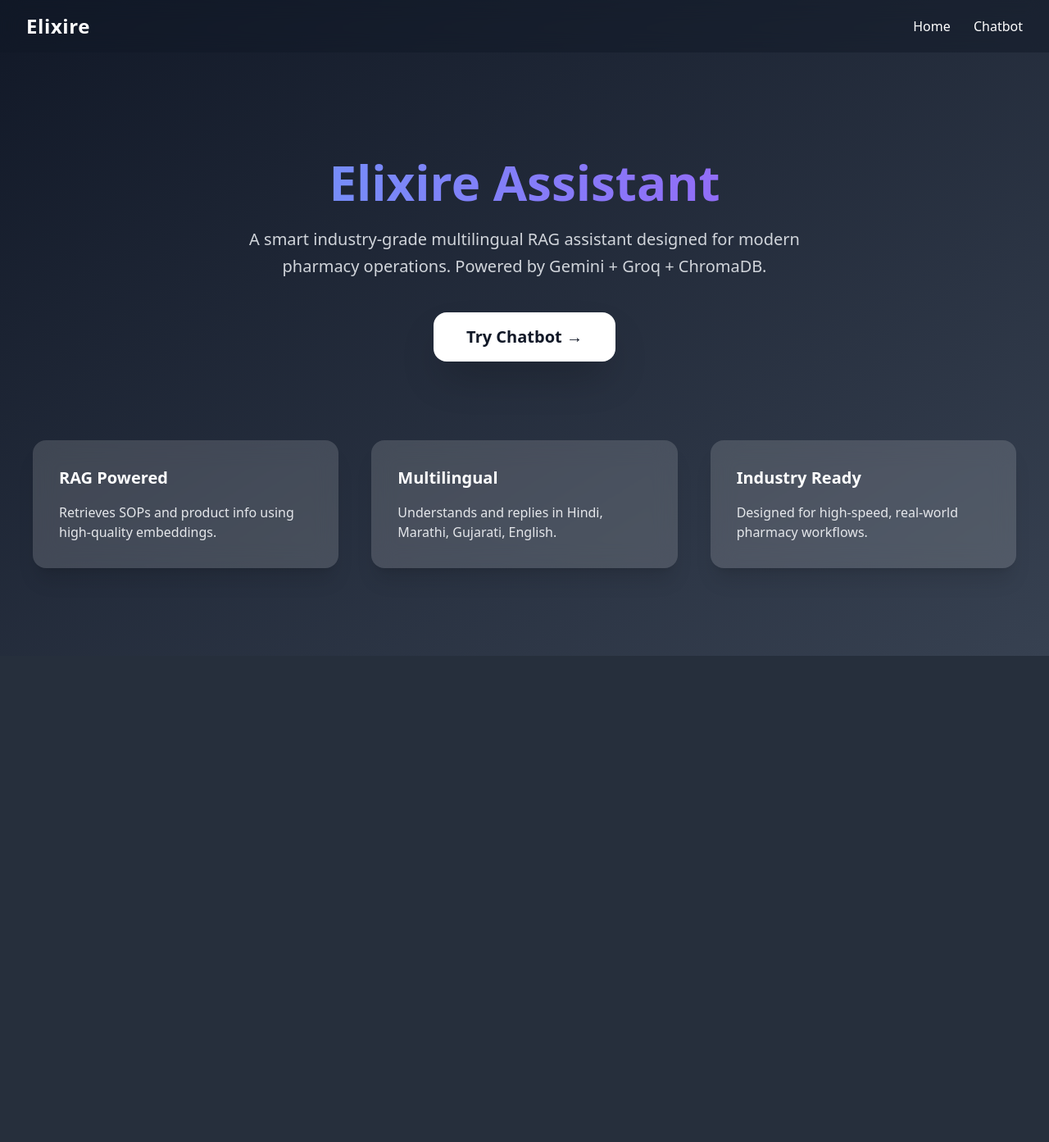
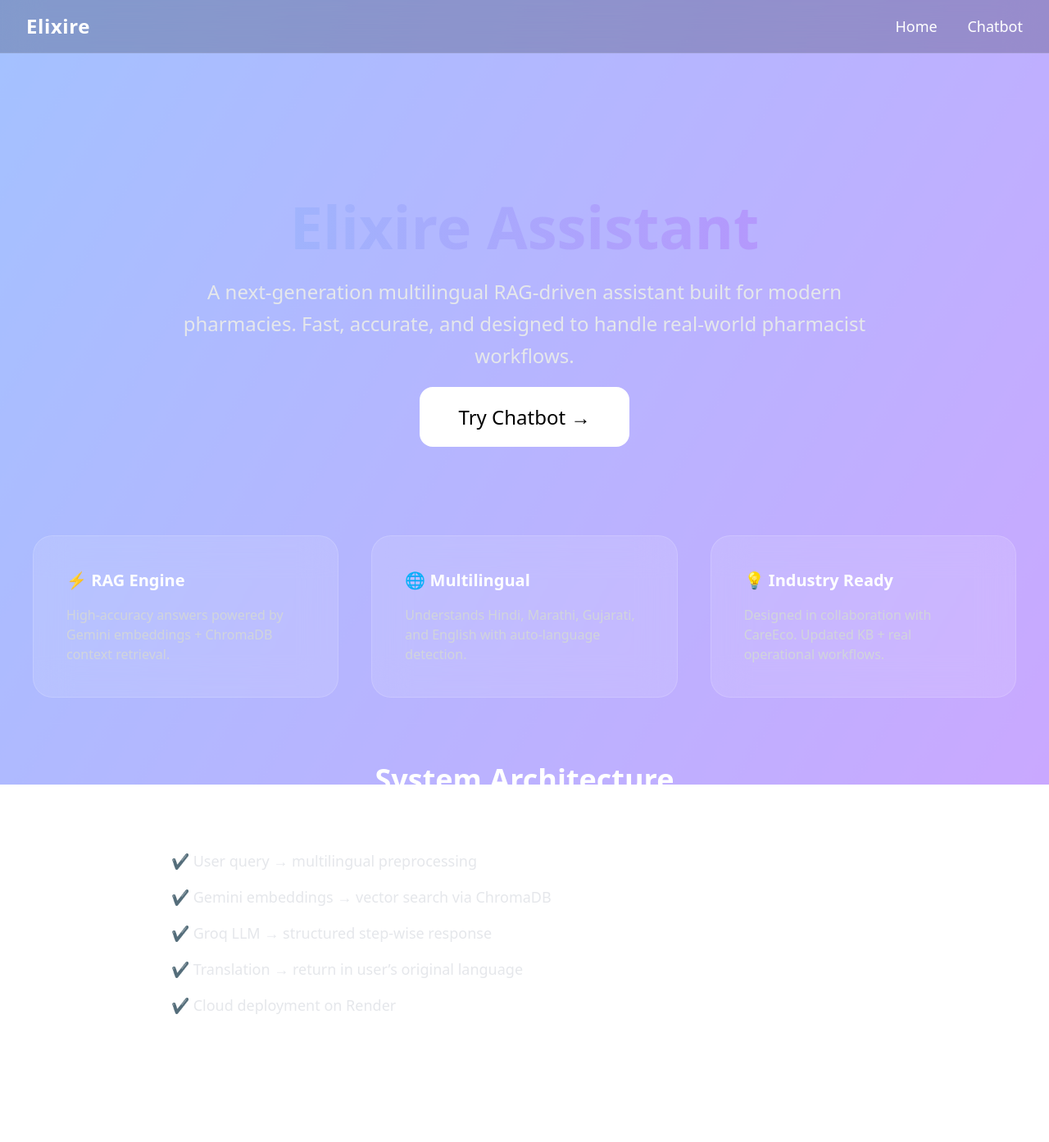
Before and after one commit to MayenkJoshi37/Elixire, a Flask app: page / in a window 1280 px wide. Shown: the whole page at 82% size. Before the commit the page ends 800 px from the top, so only its background shows below. Run offline with Flask 3, Linux system fonts and the light colour scheme; some libraries are stand-ins or nearby versions.

Commit message:
Changes in Frontend part 4 FINAL

```diff
--- a/static/css/style.css
+++ b/static/css/style.css
@@ -1,150 +1,117 @@
 /* ------------------------------
-   GLOBAL GLASS & EFFECTS
+   ANIMATED MOVING BACKGROUND
+--------------------------------*/
+.animated-bg {
+    position: fixed;
+    width: 200%;
+    height: 200%;
+    top: -50%;
+    left: -50%;
+    z-index: -10;
+
+    background: linear-gradient(
+        120deg,
+        rgba(0, 120, 255, 0.4),
+        rgba(180, 0, 255, 0.4),
+        rgba(255, 120, 0, 0.4),
+        rgba(0, 200, 255, 0.4)
+    );
+    background-size: 300% 300%;
+    animation: moveGradient 20s infinite alternate ease-in-out;
+}
+
+@keyframes moveGradient {
+    0% { transform: translate(0,0); }
+    50% { transform: translate(25%, -20%); }
+    100% { transform: translate(-20%, 20%); }
+}
+
+
+/* ------------------------------
+       GLASS COMPONENTS
 --------------------------------*/
 
-.glass {
-    backdrop-filter: blur(14px);
+.glass-card {
+    backdrop-filter: blur(22px);
     background: rgba(255, 255, 255, 0.12);
     border: 1px solid rgba(255, 255, 255, 0.15);
+    transition: 0.3s ease;
+}
+.glass-card:hover {
+    transform: translateY(-6px);
+    background: rgba(255, 255, 255, 0.18);
 }
 
-/* Soft Glow (used for buttons/cards) */
-.glow:hover {
-    box-shadow: 0 0 20px rgba(255, 255, 255, 0.3);
-    transform: translateY(-2px);
-    transition: 0.25s ease;
+.glass-super {
+    backdrop-filter: blur(30px);
+    background: rgba(255, 255, 255, 0.10);
+    border: 1px solid rgba(255, 255, 255, 0.25);
 }
 
-/* ------------------------------
-   ANIMATIONS
---------------------------------*/
-
-.fade-in {
-    animation: fadeIn 0.6s ease-out;
+.glass-input {
+    backdrop-filter: blur(18px);
+    background: rgba(0, 0, 0, 0.45);
+    border: 1px solid rgba(255, 255, 255, 0.2);
+}
+.glass-input:focus {
+    background: rgba(0, 0, 0, 0.6);
+    outline: none;
 }
 
-@keyframes fadeIn {
-    from { opacity: 0; transform: translateY(12px); }
+.glass-btn {
+    background: rgba(255, 255, 255, 0.85);
+    color: #111;
+    transition: 0.2s;
+}
+.glass-btn:hover {
+    background: #fff;
+    box-shadow: 0 0 30px rgba(255,255,255,0.5);
+    transform: translateY(-2px);
+}
+
+.btn-primary {
+    background: white;
+    color: black;
+    border-radius: 14px;
+    transition: 0.3s;
+}
+.btn-primary:hover {
+    transform: scale(1.1);
+    box-shadow: 0 0 35px rgba(255,255,255,0.4);
+}
+
+
+/* ------------------------------
+         ANIMATIONS
+--------------------------------*/
+.fade-in {
+    animation: fade 0.8s ease-out;
+}
+@keyframes fade {
+    from { opacity: 0; transform: translateY(16px); }
     to { opacity: 1; transform: translateY(0); }
 }
 
-.slide-up {
-    animation: slideUp 0.8s ease-out;
+.hero-glow {
+    animation: heroPulse 4s infinite alternate ease-in-out;
+}
+@keyframes heroPulse {
+    from { opacity: 0.85; }
+    to { opacity: 1; }
 }
 
-@keyframes slideUp {
-    from { opacity: 0; transform: translateY(30px); }
-    to { opacity: 1; transform: translateY(0); }
+
+/* Chat bubbles */
+.bubble-pop { animation: bubble 0.25s ease-out; }
+@keyframes bubble {
+    from { opacity: 0; transform: scale(0.85); }
+    to { opacity: 1; transform: scale(1); }
 }
 
-.typing-pulse {
-    animation: pulse 1.2s infinite ease-in-out;
-}
 
-@keyframes pulse {
-    0% { opacity: .3; }
-    50% { opacity: 1; }
-    100% { opacity: .3; }
-}
-
-/* Message bubble pop */
-.bubble-pop {
-    animation: bubblePop 0.3s ease-out;
-}
-
-@keyframes bubblePop {
-    0% { transform: scale(0.85); opacity: 0; }
-    100% { transform: scale(1); opacity: 1; }
-}
-
-/* ------------------------------
-   SCROLLBAR STYLING
---------------------------------*/
-
-::-webkit-scrollbar {
-    width: 8px;
-}
-
-::-webkit-scrollbar-track {
-    background: rgba(255, 255, 255, 0.05);
-}
-
+/* Scrollbar */
+::-webkit-scrollbar { width: 8px; }
 ::-webkit-scrollbar-thumb {
-    background: rgba(255, 255, 255, 0.28);
+    background: rgba(255,255,255,0.25);
     border-radius: 4px;
 }
-
-::-webkit-scrollbar-thumb:hover {
-    background: rgba(255, 255, 255, 0.45);
-}
-
-/* ------------------------------
-   CHAT BUBBLE LOOK ENHANCEMENTS
---------------------------------*/
-
-.chat-user {
-    background: rgba(255, 255, 255, 0.85);
-    color: #111;
-    border-radius: 16px 16px 0 16px;
-}
-
-.chat-bot {
-    background: rgba(0, 0, 0, 0.35);
-    border: 1px solid rgba(255, 255, 255, 0.1);
-    color: #f1f1f1;
-    border-radius: 16px 16px 16px 0;
-}
-
-/* ------------------------------
-   INPUT FIELD CUSTOM DESIGN
---------------------------------*/
-
-.glass-input {
-    backdrop-filter: blur(10px);
-    background: rgba(255, 255, 255, 0.18);
-    border: 1px solid rgba(255, 255, 255, 0.25);
-    transition: 0.3s;
-}
-
-.glass-input:focus {
-    background: rgba(255, 255, 255, 0.28);
-    border-color: white;
-    outline: none;
-}
-
-/* ------------------------------
-   BUTTONS
---------------------------------*/
-
-.glass-btn {
-    background: rgba(255, 255, 255, 0.9);
-    color: #111;
-    transition: 0.25s ease;
-}
-
-.glass-btn:hover {
-    background: #fff;
-    transform: translateY(-2px);
-    box-shadow: 0 10px 25px rgba(255, 255, 255, 0.25);
-}
-
-/* ------------------------------
-   EXTRA COMPONENTS
---------------------------------*/
-
-/* Floating subtle shadows */
-.card-float:hover {
-    transform: translateY(-6px);
-    transition: 0.3s ease;
-    box-shadow: 0 14px 30px rgba(0, 0, 0, 0.35);
-}
-
-@keyframes pulse-slow {
-    0% { opacity: 0.8; }
-    50% { opacity: 1; }
-    100% { opacity: 0.8; }
-}
-
-.animate-pulse-slow {
-    animation: pulse-slow 4s infinite ease-in-out;
-}
--- a/templates/base.html
+++ b/templates/base.html
@@ -4,36 +4,33 @@
     <meta charset="UTF-8">
     <meta name="viewport" content="width=device-width, initial-scale=1.0">
     <title>{{ title or "Elixire Assistant" }}</title>
+
+    <!-- Tailwind -->
     <script src="https://cdn.tailwindcss.com"></script>
 
-    <!-- Smooth Animations -->
-    <style>
-        .fade-in { animation: fadeIn 0.6s ease-out; }
-        @keyframes fadeIn {
-            from { opacity: 0; transform: translateY(10px); }
-            to { opacity: 1; transform: translateY(0); }
-        }
-        .glass {
-            backdrop-filter: blur(14px);
-            background: rgba(255,255,255,0.15);
-        }
-    </style>
+    <!-- Custom CSS -->
+    <link rel="stylesheet" href="/static/css/style.css">
 </head>
 
-<body class="bg-gradient-to-br from-gray-900 to-gray-700 text-white min-h-screen">
+<body class="relative min-h-screen text-white">
 
-<nav class="flex justify-between px-8 py-4 items-center bg-gray-900/50 backdrop-blur-md fixed w-full top-0 z-10">
-    <h1 class="text-2xl font-bold tracking-wide">Elixire</h1>
+    <!-- 🔥 Animated gradient background -->
+    <div class="animated-bg"></div>
 
-    <div class="space-x-6">
-        <a href="/" class="hover:text-gray-300 transition">Home</a>
-        <a href="/chatbot" class="hover:text-gray-300 transition">Chatbot</a>
-    </div>
-</nav>
+    <!-- NAVBAR -->
+    <nav class="fixed top-0 w-full z-50 backdrop-blur-xl bg-black/20 border-b border-white/10">
+        <div class="max-w-7xl mx-auto flex justify-between items-center px-8 py-4">
+            <h1 class="text-2xl font-bold tracking-wide">Elixire</h1>
+            <div class="space-x-8 text-lg">
+                <a href="/" class="hover:text-gray-300 transition-all">Home</a>
+                <a href="/chatbot" class="hover:text-gray-300 transition-all">Chatbot</a>
+            </div>
+        </div>
+    </nav>
 
-<div class="pt-24">
-    {% block content %}{% endblock %}
-</div>
+    <main class="pt-28 relative z-20">
+        {% block content %}{% endblock %}
+    </main>
 
 </body>
 </html>
--- a/templates/home.html
+++ b/templates/home.html
@@ -1,38 +1,50 @@
 {% extends "base.html" %}
 {% block content %}
 
-<!-- HERO -->
-<section class="text-center fade-in px-6 py-24">
-    <h1 class="text-6xl font-extrabold mb-6 bg-gradient-to-r from-blue-400 to-purple-500 text-transparent bg-clip-text animate-pulse-slow">
+<!-- HERO SECTION -->
+<section class="text-center px-6 py-32 fade-in">
+    <h1 class="text-7xl font-extrabold mb-6 bg-gradient-to-r from-blue-300 to-purple-400 text-transparent bg-clip-text hero-glow">
         Elixire Assistant
     </h1>
 
-    <p class="text-gray-300 text-xl max-w-3xl mx-auto leading-relaxed">
-        A smart industry-grade multilingual RAG assistant designed for modern pharmacy operations.
-        Powered by Gemini + Groq + ChromaDB.
+    <p class="text-gray-200 text-2xl max-w-4xl mx-auto leading-relaxed mb-10">
+        A next-generation multilingual RAG-driven assistant built for modern pharmacies.
+        Fast, accurate, and designed to handle real-world pharmacist workflows.
     </p>
 
     <a href="/chatbot"
-       class="mt-10 inline-block bg-white text-gray-900 px-10 py-4 rounded-2xl text-xl font-semibold shadow-2xl hover:scale-110 hover:shadow-[0_0_40px_#fff] transition-all glow">
+       class="btn-primary glow-xl px-12 py-5 text-2xl rounded-2xl">
         Try Chatbot →
     </a>
 </section>
 
-<!-- FEATURES -->
+<!-- FEATURE SECTION -->
 <section class="grid grid-cols-1 md:grid-cols-3 gap-10 px-10 pb-20 fade-in">
-    <div class="p-8 rounded-2xl glass shadow-xl card-float">
-        <h3 class="text-xl font-bold mb-4 text-white">RAG Powered</h3>
-        <p class="text-gray-200">Retrieves SOPs and product info using high-quality embeddings.</p>
+    <div class="glass-card p-10 rounded-3xl">
+        <h3 class="text-xl font-bold mb-4">⚡ RAG Engine</h3>
+        <p class="text-gray-300">High-accuracy answers powered by Gemini embeddings + ChromaDB context retrieval.</p>
     </div>
 
-    <div class="p-8 rounded-2xl glass shadow-xl card-float">
-        <h3 class="text-xl font-bold mb-4 text-white">Multilingual</h3>
-        <p class="text-gray-200">Understands and replies in Hindi, Marathi, Gujarati, English.</p>
+    <div class="glass-card p-10 rounded-3xl">
+        <h3 class="text-xl font-bold mb-4">🌐 Multilingual</h3>
+        <p class="text-gray-300">Understands Hindi, Marathi, Gujarati, and English with auto-language detection.</p>
     </div>
 
-    <div class="p-8 rounded-2xl glass shadow-xl card-float">
-        <h3 class="text-xl font-bold mb-4 text-white">Industry Ready</h3>
-        <p class="text-gray-200">Designed for high-speed, real-world pharmacy workflows.</p>
+    <div class="glass-card p-10 rounded-3xl">
+        <h3 class="text-xl font-bold mb-4">💡 Industry Ready</h3>
+        <p class="text-gray-300">Designed in collaboration with CareEco. Updated KB + real operational workflows.</p>
+    </div>
+</section>
+
+<!-- ARCHITECTURE SECTION -->
+<section class="px-10 pb-28 fade-in max-w-5xl mx-auto">
+    <h2 class="text-4xl font-bold mb-6 text-center">System Architecture</h2>
+    <div class="glass-card p-10 rounded-3xl space-y-4 text-gray-200 text-lg">
+        <p>✔ User query → multilingual preprocessing</p>
+        <p>✔ Gemini embeddings → vector search via ChromaDB</p>
+        <p>✔ Groq LLM → structured step-wise response</p>
+        <p>✔ Translation → return in user’s original language</p>
+        <p>✔ Cloud deployment on Render</p>
     </div>
 </section>
 
```
Also changed, not shown: static/js/chat.js (+10 -10 lines), templates/chat.html (+8 -7 lines).
